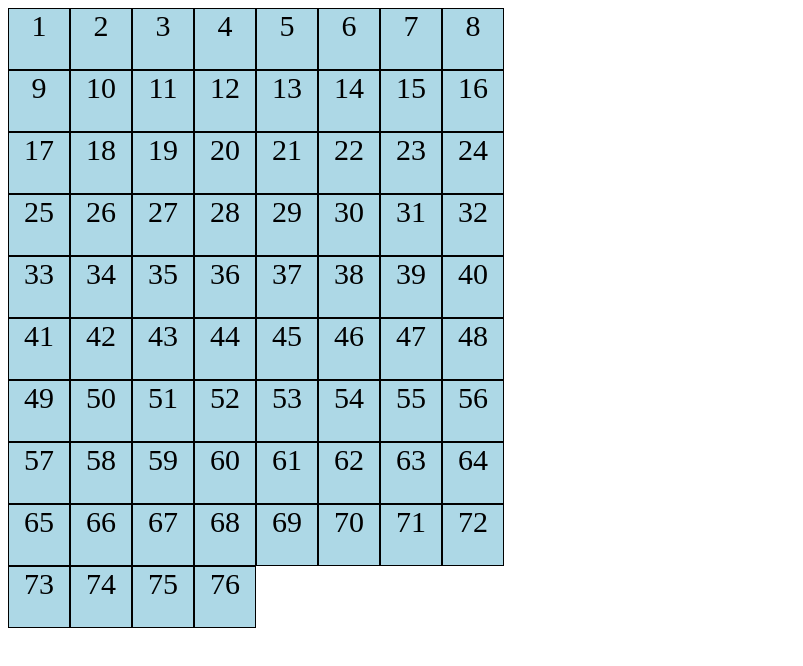
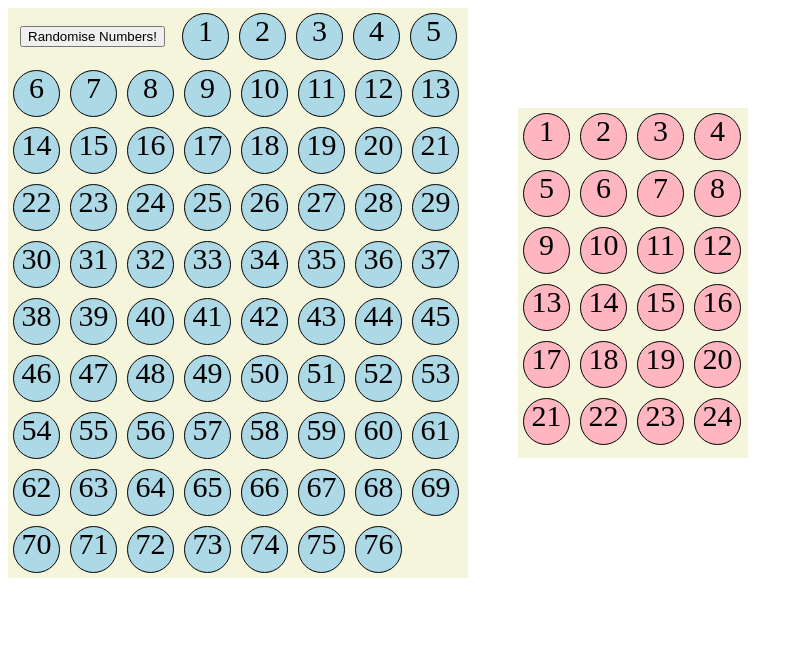
Before and after one commit to annoinspace/EPICODE-bingo-game, a plain HTML site: page index.html in a window 1280 px wide. Shown: the whole page, without its empty margins (0-803 px from the left). Drawn offline with Linux system fonts and the light colour scheme.

Commit message:
user board created

```diff
--- a/app.js
+++ b/app.js
@@ -1,6 +1,8 @@
+let numberOfSquares = 76
+
 let createBingoSquares = function () {
   console.log("this is working")
-  let numberOfSquares = 76
+
   for (i = 0; i < numberOfSquares; i++) {
     const newBingoNumContainer = document.createElement("div")
     const bingoNumbersParent = document.getElementById("bingoBoardContainer")
@@ -10,3 +12,29 @@ let createBingoSquares = function () {
   }
 }
 createBingoSquares()
+
+let numberOfUserSquares = 24
+
+let createUserBingoSheet = function () {
+  console.log("this is working")
+
+  for (i = 0; i < numberOfUserSquares; i++) {
+    const userBingo = document.createElement("div")
+    const userBingoParent = document.getElementById("userBoardContainer")
+    userBingo.classList.add("userBingoNumber")
+    userBingo.innerHTML = i + 1
+    userBingoParent.appendChild(userBingo)
+  }
+}
+createUserBingoSheet()
+
+let getRandomInt = function () {
+  let currentSquare = document.querySelectorAll("bingoNumber")[i]
+
+  for (i = 0; i < numberOfSquares; i++) {
+    let randomNumber = Math.ceil(Math.random() * numberOfSquares)
+  }
+}
+
+document.getElementById("randomiseNum").addEventListener("click", getRandomInt)
+// when button is clicked, the numbers are randomised
--- a/index.html
+++ b/index.html
@@ -9,7 +9,10 @@
   </head>
   <body>
     <div id="mainContainer">
-      <div id="bingoBoardContainer"></div>
+      <div id="bingoBoardContainer"><button id="randomiseNum" onclick="getRandomInt()">
+        Randomise Numbers!</div>
+
+      </button>
       <div id="userBoardContainer"></div>
     </div>
     <script src="./app.js"></script>
--- a/style.css
+++ b/style.css
@@ -1,14 +1,43 @@
+#mainContainer {
+  display: flex;
+}
 #bingoBoardContainer {
-  max-width: 500px;
+  max-width: 460px;
+  background-color: beige;
 }
 
 .bingoNumber {
   background-color: lightblue;
   border: 1px solid black;
   display: inline-block;
-  width: 60px;
-  height: 60px;
+  width: 45px;
+  height: 45px;
   text-align: center;
   font-size: 30px;
-  margin: auto;
+  margin: 5px;
+  border-radius: 50%;
 }
+
+button {
+  margin: 12px;
+}
+
+#userBoardContainer {
+  max-width: 230px;
+  background-color: beige;
+  margin-left: 50px;
+  margin-top: 100px;
+  margin-bottom: 120px;
+}
+
+.userBingoNumber {
+  background-color: lightpink;
+  border: 1px solid black;
+  display: inline-block;
+  width: 45px;
+  height: 45px;
+  text-align: center;
+  font-size: 30px;
+  margin: 5px;
+  border-radius: 50%;
+}
```
